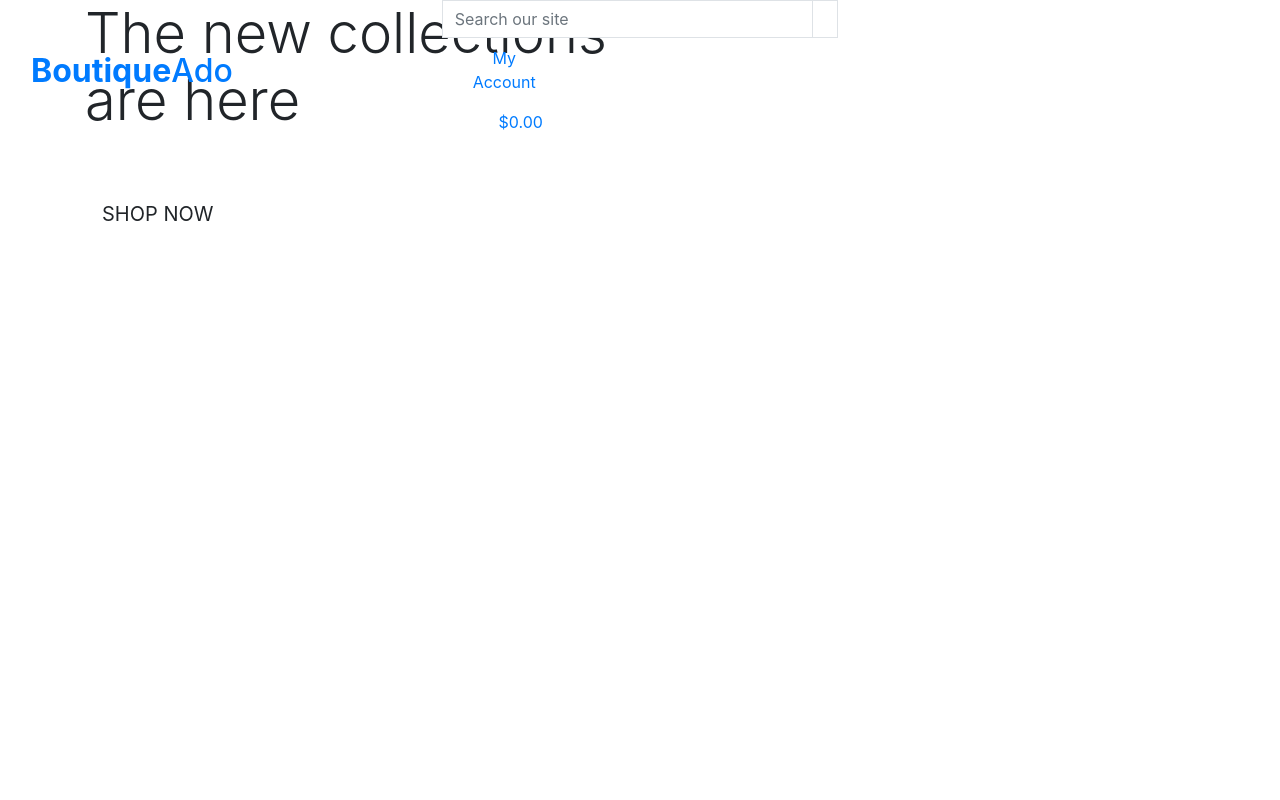
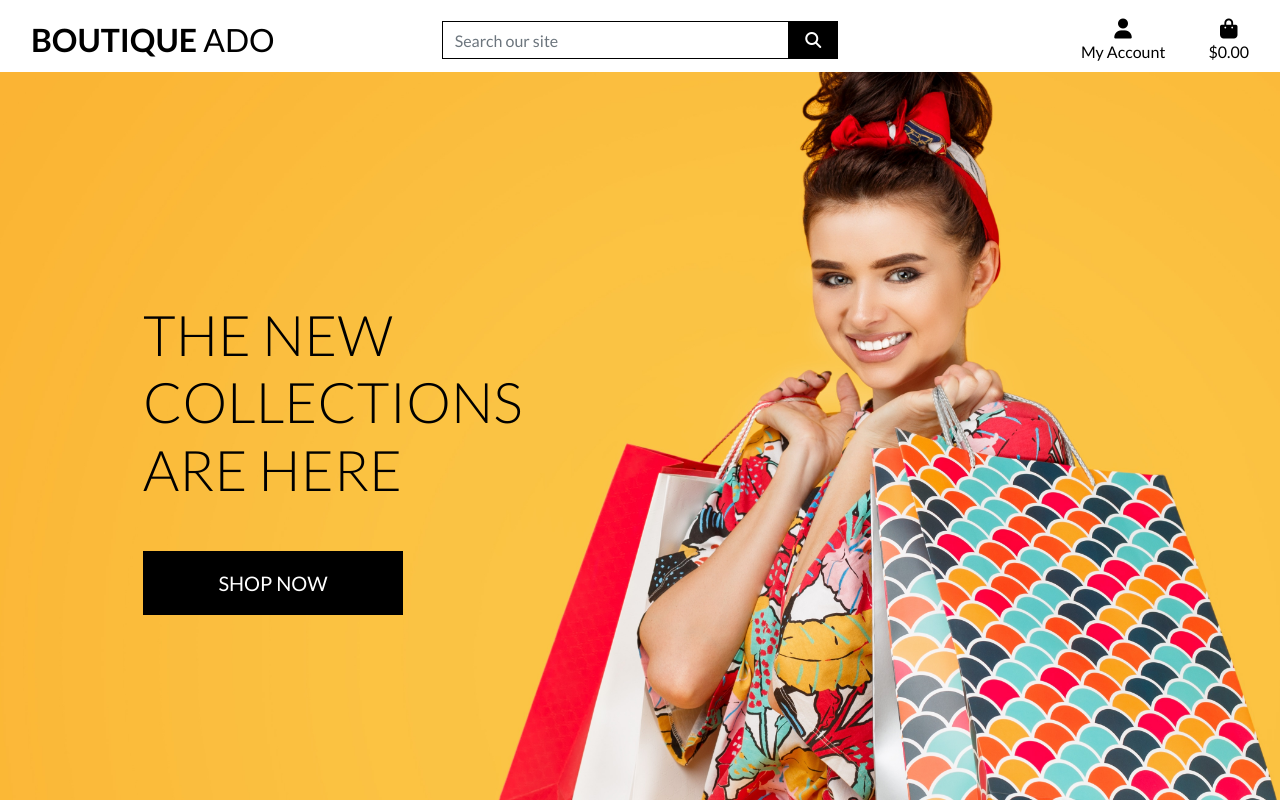
Before and after one commit to juliancameron79/boutique_ado, a Django app: page / in a window 1280 px wide. Run offline with Django 3.2, Linux system fonts and the light colour scheme; some libraries are stand-ins or nearby versions.

Commit message:
Completed home page header and css

```diff
--- a/boutique_ado/settings.py
+++ b/boutique_ado/settings.py
@@ -146,3 +146,7 @@ USE_TZ = True
 # https://docs.djangoproject.com/en/3.0/howto/static-files/
 
 STATIC_URL = '/static/'
+STATICFILES_DIRS = (os.path.join(BASE_DIR, 'static'),)
+
+MEDIA_URL = '/media/'
+MEDIA_ROOT = os.path.join(BASE_DIR, 'media')
--- a/boutique_ado/urls.py
+++ b/boutique_ado/urls.py
@@ -15,9 +15,11 @@ Including another URLconf
 """
 from django.contrib import admin
 from django.urls import path, include
+from django.conf import settings
+from django.conf.urls.static import static
 
 urlpatterns = [
     path('admin/', admin.site.urls),
     path('accounts/', include('allauth.urls')),
     path('', include('home.urls')),
-]
+] + static(settings.MEDIA_URL, document_root=settings.MEDIA_ROOT)
--- /dev/null
+++ b/static/css/base.css
@@ -0,0 +1,89 @@
+html {
+  height: 100%;
+}
+
+body {
+  background: url("/media/homepage_background_cropped.jpg") no-repeat center center fixed;
+  background-size: cover;
+  height: calc(100vh - 164px);
+  color: #555;
+  font-family: "Lato";
+}
+
+/* from Bulma */
+.icon {
+  -webkit-box-align: center;
+  -ms-flex-align: center;
+  align-items: center;
+  display: -webkit-inline-box;
+  display: -ms-inline-flexbox;
+  display: inline-flex;
+  -webkit-box-pack: center;
+  -ms-flex-pack: center;
+  justify-content: center;
+  height: 1.5rem;
+  width: 1.5rem;
+}
+
+.logo-font {
+  text-transform: uppercase;
+}
+
+.main-logo-link {
+  width: -webkit-fit-content;
+  width: -moz-fit-content;
+  width: fit-content;
+}
+
+.shop-now-button {
+  background: black;
+  color: white;
+  min-width: 260px;
+}
+
+.btn-black {
+  background: black;
+  color: white;
+}
+
+.shop-now-button:hover,
+.shop-now-button:active,
+.shop-now-button:focus,
+.btn-black:hover,
+.btn-black:active,
+.btn-black:focus {
+  background: #222;
+  color: white;
+}
+
+.text-black {
+  color: #000 !important;
+}
+
+.border-black {
+  border: 1px solid black !important;
+}
+
+/* -------------------------------- Media Queries */
+
+/* Slightly larger container on xl screens */
+@media (min-width: 1200px) {
+  .container {
+    max-width: 80%;
+  }
+}
+
+/* fixed top navbar only on medium and up */
+@media (min-width: 992px) {
+  .fixed-top-desktop-only {
+    position: fixed;
+    top: 0;
+    right: 0;
+    left: 0;
+    z-index: 1030;
+  }
+
+  .header-container {
+    padding-top: 164px;
+  }
+}
--- a/templates/base.html
+++ b/templates/base.html
@@ -16,12 +16,15 @@
 
     {% block corecss %}
     <link rel="stylesheet" href="https://stackpath.bootstrapcdn.com/bootstrap/4.5.0/css/bootstrap.min.css" integrity="sha384-9aIt2nRpC12Uk9gS9baDl411NQApFmC26EwAOH8WgZl5MYYxFfc+NcPb1dKGj7Sk" crossorigin="anonymous">
+    <link rel="stylesheet" href="https://fonts.googleapis.com/css2?family=Lato:ital,wght@0,100;0,300;0,400;0,700;0,900;1,100;1,300;1,400;1,700;1,900&display=swap">
+    <link rel="stylesheet" href="{% static 'css/base.css' %}">
     {% endblock %}
 
     {% block extra_css %}
     {% endblock %}
 
     {% block corejs %}
+    <script src="https://kit.fontawesome.com/4516028c7e.js" crossorigin="anonymous"></script>
     <script src="https://code.jquery.com/jquery-3.5.1.slim.min.js" integrity="sha384-DfXdz2htPH0lsSSs5nCTpuj/zy4C+OGpamoFVy38MVBnE+IbbVYUew+OrCXaRkfj" crossorigin="anonymous"></script>
     <script src="https://cdn.jsdelivr.net/npm/popper.js@1.16.0/dist/umd/popper.min.js" integrity="sha384-Q6E9RHvbIyZFJoft+2mJbHaEWldlvI9IOYy5n3zV9zzTtmI3UksdQRVvoxMfooAo" crossorigin="anonymous"></script>
     <script src="https://stackpath.bootstrapcdn.com/bootstrap/4.5.0/js/bootstrap.min.js" integrity="sha384-OgVRvuATP1z7JjHLkuOU7Xw704+h835Lr+6QL9UvYjZE3Ipu6Tp75j7Bh/kR0JKI" crossorigin="anonymous"></script>
@@ -30,19 +33,19 @@
     {% block extra_js %}
     {% endblock %}
 
-    <title>Boutique Ado {% block extra_title%}{% endblock %}</title>
+    <title>Boutique Ado {% block extra_title %}{% endblock %}</title>
 </head>
 
 <body>
     <header class="container-fluid fixed-top">
-        <div class="row">
+        <div id="topnav" class="row bg-white pt-lg-2 d-none d-lg-flex">
             <div class="col-12 col-lg-4 my-auto py-1 py-lg-0 text-center text-lg-left">
                 <a href="{% url 'home' %}" class="nav-link main-logo-link">
-                    <h2 class="logo-font text-black my-0"><strong>Boutique</strong>Ado</h2>
+                    <h2 class="logo-font text-black my-0"><strong>Boutique</strong> Ado</h2>
                 </a>
             </div>
             <div class="col-12 col-lg-4 my-auto py-1 py-lg-0">
-                <div method="get" action="">
+                <form method="GET" action="">
                     <div class="input-group w-100">
                         <input class="form-control border border-black rounded-0" type="text" name="q" placeholder="Search our site">
                         <div class="input-group-append">
@@ -65,20 +68,20 @@
                             </div>
                         </a>
                         <div class="dropdown-menu border-0" aria-labelledby="user-options">
-                                {% if request.user.is_authentication %}
+                            {% if request.user.is_authenticated %}
                             {% if request.user.is_superuser %}
                             <a href="" class="dropdown-item">Product Management</a>
                             {% endif %}
                             <a href="" class="dropdown-item">My Profile</a>
-                                <a href="{%url 'account_logout' %}" class="dropdown-item">Logout</a>
+                            <a href="{% url 'account_logout' %}" class="dropdown-item">Logout</a>
                             {% else %}
-                                <a href="{%url 'account_signup' %}" class="dropdown-item">Register</a>
-                                <a href="{%url 'account_login' %}" class="dropdown-item">Login</a>
+                            <a href="{% url 'account_signup' %}" class="dropdown-item">Register</a>
+                            <a href="{% url 'account_login' %}" class="dropdown-item">Login</a>
                             {% endif %}
                         </div>
                     </li>
                     <li class="list-inline-item">
-                            <a class="{% if grand_total %}text-info font-weight-bold{% else %} text-black{% endif %} nav-link" href="">
+                        <a class="{% if grand_total %}text-info font-weight-bold{% else %}text-black{% endif %} nav-link" href="">
                             <div class="text-center">
                                 <div><i class="fas fa-shopping-bag fa-lg"></i></div>
                                 <p class="my-0">
@@ -103,14 +106,13 @@
     {% block page_header %}
     {% endblock %}
 
-    {% block  content %}
+    {% block content %}
     {% endblock %}
 
     {% block postloadjs %}
     {% endblock %}
 
 
-
 </body>
 
 </html>
```
Also changed, not shown: media/homepage_background_cropped.jpg (added). Lines whose indentation alone changed are shown as unchanged.
